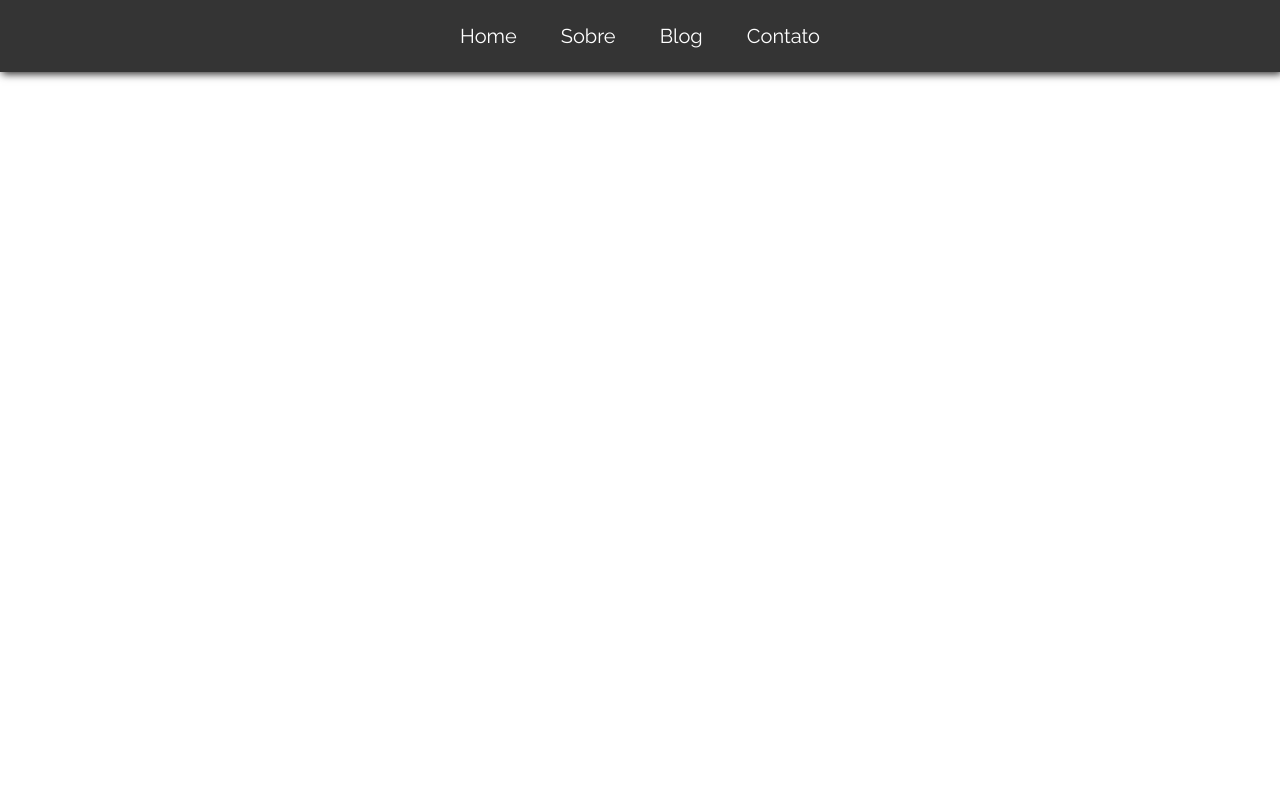
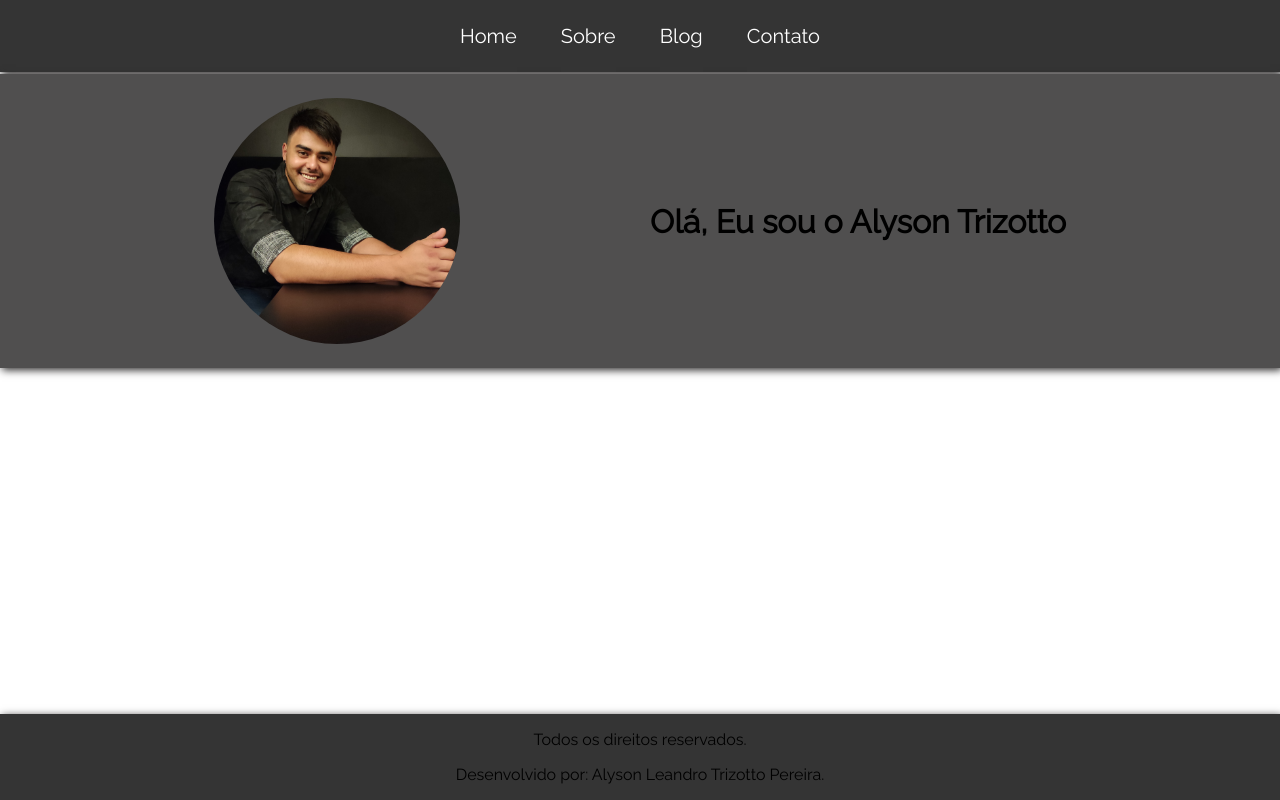
Before and after one commit to AlysonTrizotto/portifolio, a PHP site: template src/view/home.php in a window 1280 px wide. Run offline with PHP 8.4, Linux system fonts and the light colour scheme; the template is opened without the code that fills it, so the values that code supplies are empty.

Commit message:
Add files via upload

```diff
--- /dev/null
+++ b/src/view/footer.php
@@ -0,0 +1,6 @@
+<footer>
+  <div>
+    <p>Todos os direitos reservados.</p>
+    <p>Desenvolvido por: Alyson Leandro Trizotto Pereira.</p>
+  </div>
+</footer>
--- a/src/view/home.css
+++ b/src/view/home.css
@@ -14,6 +14,23 @@ body {
 nav{
     margin-top: 0;
     padding: 24px;
+    text-align: center;
+    font-family: Raleway;
+    box-shadow: 2px 2px 8px rgb(40, 39, 39);
+    background: #343434;
+}
+
+img{
+    border-radius: 50%;
+    width: 20%;
+    height: auto;
+}
+
+footer{
+    position: fixed;
+    left: 0;
+    bottom: 0;
+    width: 100%;
     text-align: center;
     font-family: Raleway;
     box-shadow: 2px 2px 8px rgb(40, 39, 39);
@@ -42,3 +59,17 @@ nav{
     font-size: 20px;
     color: #7c8c64;
 }
+
+.cabecalho{
+    margin-top: 2px;
+    padding: 24px;
+
+    display: flex;
+    justify-content: space-evenly;
+    align-items: center;
+
+    text-align: left;
+    font-family: Raleway;
+    box-shadow: 2px 2px 8px rgb(40, 39, 39);
+    background: #504f4f;
+}
--- a/src/view/home.php
+++ b/src/view/home.php
@@ -9,12 +9,18 @@
 	<title>Alyson Trizotto</title>
 </head>
 <body>
-  <nav id="nav">
-    <a class="menu" href="#">Home</a>
-    <a class="menu" href="#">Sobre</a>
-    <a class="menu" href="#">Blog</a>
-    <a class="menu" href="#">Contato</a>
-  </nav>
+  <?php
+    $vendor = dirname(__DIR__);
+    include_once $vendor . DIRECTORY_SEPARATOR . "view" . DIRECTORY_SEPARATOR .  "nav.php";
+  ?>
+  <div class="cabecalho">
+    <img src="../../src/view/img/alyson-capa.jpg" alt="Alyson Capa">
+    <h1>Olá, Eu sou o Alyson Trizotto</h1>
+  </div>
 
 </body>
+<?php
+    $vendor = dirname(__DIR__);
+    include_once $vendor . DIRECTORY_SEPARATOR . "view" . DIRECTORY_SEPARATOR . "footer.php";
+  ?>
 </html>
--- /dev/null
+++ b/src/view/nav.php
@@ -0,0 +1,6 @@
+<nav id="nav">
+    <a class="menu" href="#">Home</a>
+    <a class="menu" href="#">Sobre</a>
+    <a class="menu" href="#">Blog</a>
+    <a class="menu" href="#">Contato</a>
+</nav>
```
Also changed, not shown: src/view/img/alyson-capa.jpg (added).
